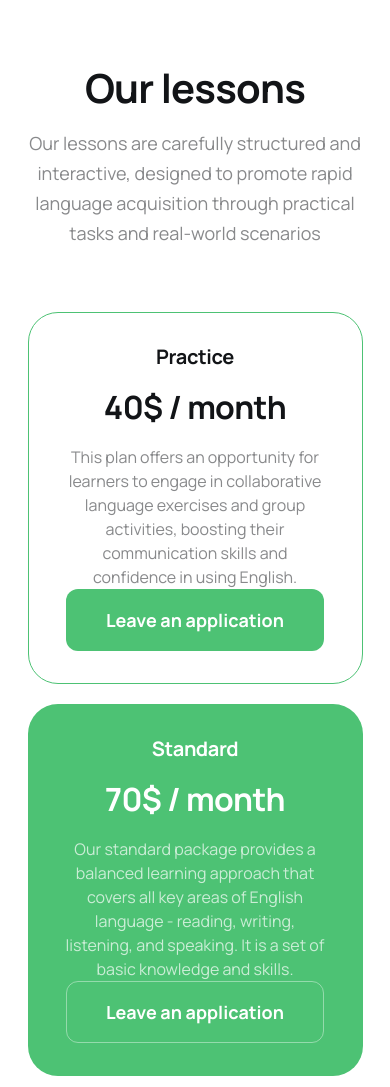
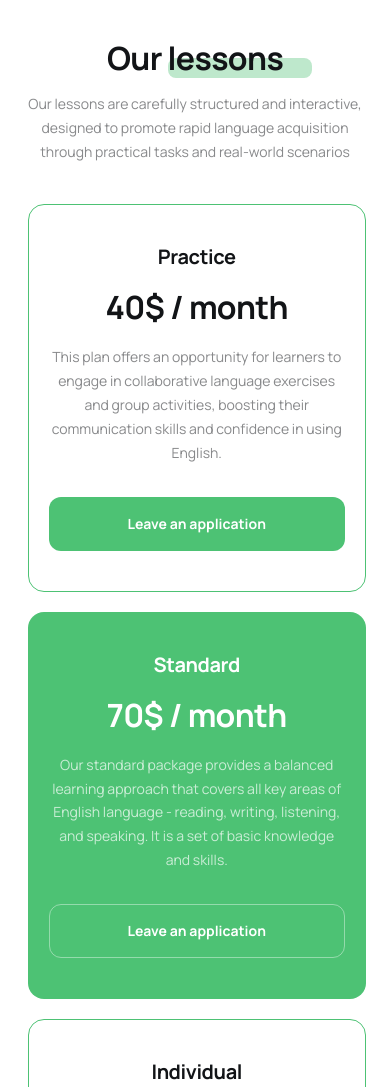
Before and after one commit to Milosska/layout-legends, a website built with Vite: page src/index.html in a window 390 px wide. Shown: the top 1087 px of the page. Built offline with nearby package versions, Linux system fonts and the light colour scheme.

Commit message:
add mobile first approach. Update values to match maket exactly

```diff
--- a/src/css/common/common.css
+++ b/src/css/common/common.css
@@ -17,6 +17,41 @@
   .container {
     max-width: 1280px;
     padding: 0 128px;
+  }
+}
+
+/* Section shared styles */
+.section {
+  padding-top: 40px;
+  padding-bottom: 40px;
+}
+
+@media only screen and (min-width: 768px) {
+  .section {
+    padding-top: 50px;
+    padding-bottom: 50px;
+  }
+}
+
+@media only screen and (min-width: 1280px) {
+  .section {
+    padding-top: 75px;
+    padding-bottom: 75px;
+  }
+}
+
+.section-header {
+  margin-bottom: 16px;
+}
+
+.section-subheader {
+  margin-bottom: 40px;
+}
+
+@media only screen and (min-width: 768px) {
+  .section-subheader {
+    max-width: 665px;
+    margin: 0 auto 64px;
   }
 }
 
@@ -59,6 +94,8 @@
 }
 
 .card-set-item {
+  /* Override default min-width: auto so flex items can shrink below content size */
+  min-width: 0;
   flex-basis: calc(
     (100% - (var(--indent-x) * (var(--items) - 1))) / var(--items)
   );
--- a/src/css/sections/prices.css
+++ b/src/css/sections/prices.css
@@ -1,56 +1,39 @@
-/* ===== Section ===== */
-.prices {
-  padding-top: 64px;
-  padding-bottom: 64px;
+/* ===== Title accent ===== */
+.prices-title-accent {
+  position: relative;
 }
 
-/* ===== Title block ===== */
-.prices-top {
+.prices-title-accent::after {
+  content: '';
+  position: absolute;
+  left: 0;
+  bottom: 2px;
+  width: 144px;
+  height: 20px;
+  background-color: var(--accent-green);
+  border-radius: 8px;
+  z-index: -1;
+}
+
+/* ===== Card ===== */
+.prices-item {
   display: flex;
   flex-direction: column;
   align-items: center;
-  gap: 16px;
-  margin-bottom: 64px;
+  padding: 40px 20px;
+  background-color: var(--white);
+  border: 1px solid var(--green);
+  border-radius: 16px;
 }
 
-.prices-title {
-  font-weight: 700;
-  font-size: 40px;
-  line-height: 1.2;
-  letter-spacing: -0.02em;
-  text-align: center;
-  color: var(--black);
+@media only screen and (min-width: 768px) {
+  .prices-item {
+    padding: 32px 16px;
+    border-radius: 30px;
+  }
 }
 
-.prices-subtitle {
-  max-width: 665px;
-  font-weight: 400;
-  font-size: 18px;
-  line-height: 1.67;
-  text-align: center;
-  color: rgba(18, 20, 23, 0.5);
-}
-
-/* ===== Cards list ===== */
-.prices-list {
-  --indent-x: 32px;
-  --indent-y: 20px;
-  --items: 3;
-}
-
-/* ===== Card ===== */
-.prices-card {
-  display: flex;
-  flex-direction: column;
-  align-items: center;
-  height: 100%;
-  padding: 32px;
-  background-color: var(--white);
-  border: 1px solid var(--green);
-  border-radius: 30px;
-}
-
-.prices-card--accent {
+.prices-item--accent {
   background-color: var(--green);
   border-color: transparent;
 }
@@ -61,83 +44,78 @@
   font-size: 20px;
   line-height: 1.2;
   letter-spacing: -0.02em;
-  text-align: center;
   color: var(--black);
+  margin-bottom: 16px;
 }
 
-.prices-card--accent .prices-label {
+.prices-item--accent .prices-label {
   color: var(--white);
 }
 
 /* ===== Price ===== */
 .prices-price {
-  margin-top: 16px;
   font-weight: 700;
   font-size: 32px;
   line-height: 1.375;
   letter-spacing: -0.02em;
-  text-align: center;
   color: var(--black);
+  margin-bottom: 16px;
 }
 
-.prices-card--accent .prices-price {
+.prices-item--accent .prices-price {
   color: var(--white);
 }
 
 /* ===== Description ===== */
 .prices-desc {
-  margin-top: 16px;
-  font-weight: 400;
+  font-size: 14px;
+  line-height: 1.71;
+  margin-bottom: 32px;
+}
+
+@media only screen and (min-width: 768px) {
+  .prices-desc {
     font-size: 16px;
     line-height: 1.5;
-  text-align: center;
-  color: rgba(18, 20, 23, 0.5);
+  }
 }
 
-.prices-card--accent .prices-desc {
+.prices-item--accent .prices-desc {
   color: rgba(255, 255, 255, 0.7);
 }
 
 /* ===== Button ===== */
 .prices-btn {
-  display: inline-flex;
-  align-items: center;
-  justify-content: center;
   margin-top: auto;
-  padding: 16px 39px;
-  font-weight: 700;
+  min-width: 0;
+  padding: 14px 78px;
+  font-size: 14px;
+  line-height: 1.71;
+  white-space: nowrap;
+}
+
+@media only screen and (min-width: 768px) {
+  .prices-btn {
+    padding: 16px 63px;
     font-size: 18px;
     line-height: 1.56;
-  color: var(--white);
-  background-color: var(--green);
-  border: 1px solid transparent;
-  border-radius: 12px;
-  transition: background-color var(--transition-hover),
-    color var(--transition-hover);
+  }
 }
 
-.prices-btn:hover,
-.prices-btn:focus {
-  background-color: var(--bright-green);
+@media only screen and (min-width: 1280px) {
+  .prices-btn {
+    padding: 16px 39px;
+  }
 }
 
 .prices-btn--accent {
   background-color: transparent;
   border-color: rgba(255, 255, 255, 0.4);
-  color: var(--white);
 }
 
+@media (hover: hover) {
   .prices-btn--accent:hover,
   .prices-btn--accent:focus {
     background-color: rgba(255, 255, 255, 0.15);
   }
-
-/* ===== Responsive: Tablet ===== */
-@media only screen and (min-width: 768px) {
-  /* Tablet overrides will go here */
 }
-
-/* ===== Responsive: Desktop ===== */
-@media only screen and (min-width: 1280px) {
-  /* Desktop values are the defaults above */
-}
--- a/src/partials/sections/prices.html
+++ b/src/partials/sections/prices.html
@@ -1,17 +1,14 @@
-<section class="prices" id="prices">
+<section class="prices section" id="prices">
   <div class="container">
-    <div class="prices-top">
-      <h2 class="prices-title">Our lessons</h2>
-      <p class="prices-subtitle">
+    <h2 class="section-header">Our <span class="prices-title-accent">lessons</span></h2>
+    <p class="section-subheader">
       Our lessons are carefully structured and interactive, designed to promote
       rapid language acquisition through practical tasks and real-world
       scenarios
     </p>
-    </div>
 
     <ul class="prices-list card-set">
       <li class="prices-item card-set-item">
-        <div class="prices-card">
         <p class="prices-label">Practice</p>
         <p class="prices-price">40$ / month</p>
         <p class="prices-desc">
@@ -19,12 +16,10 @@
           collaborative language exercises and group activities, boosting their
           communication skills and confidence in using English.
         </p>
-          <a class="prices-btn" href="#application">Leave an application</a>
-        </div>
+        <a class="link-button prices-btn" href="#application">Leave an application</a>
       </li>
 
-      <li class="prices-item card-set-item">
-        <div class="prices-card prices-card--accent">
+      <li class="prices-item prices-item--accent card-set-item">
         <p class="prices-label">Standard</p>
         <p class="prices-price">70$ / month</p>
         <p class="prices-desc">
@@ -32,14 +27,12 @@
           covers all key areas of English language - reading, writing,
           listening, and speaking. It is a set of basic knowledge and skills.
         </p>
-          <a class="prices-btn prices-btn--accent" href="#application"
+        <a class="link-button prices-btn prices-btn--accent" href="#application"
           >Leave an application</a
         >
-        </div>
       </li>
 
       <li class="prices-item card-set-item">
-        <div class="prices-card">
         <p class="prices-label">Individual</p>
         <p class="prices-price">99$ / month</p>
         <p class="prices-desc">
@@ -47,8 +40,7 @@
           instruction that focuses on a learner's specific language goals and
           challenges, offering personal feedback.
         </p>
-          <a class="prices-btn" href="#application">Leave an application</a>
-        </div>
+        <a class="link-button prices-btn" href="#application">Leave an application</a>
       </li>
     </ul>
   </div>
```
Lines whose indentation alone changed are shown as unchanged.
